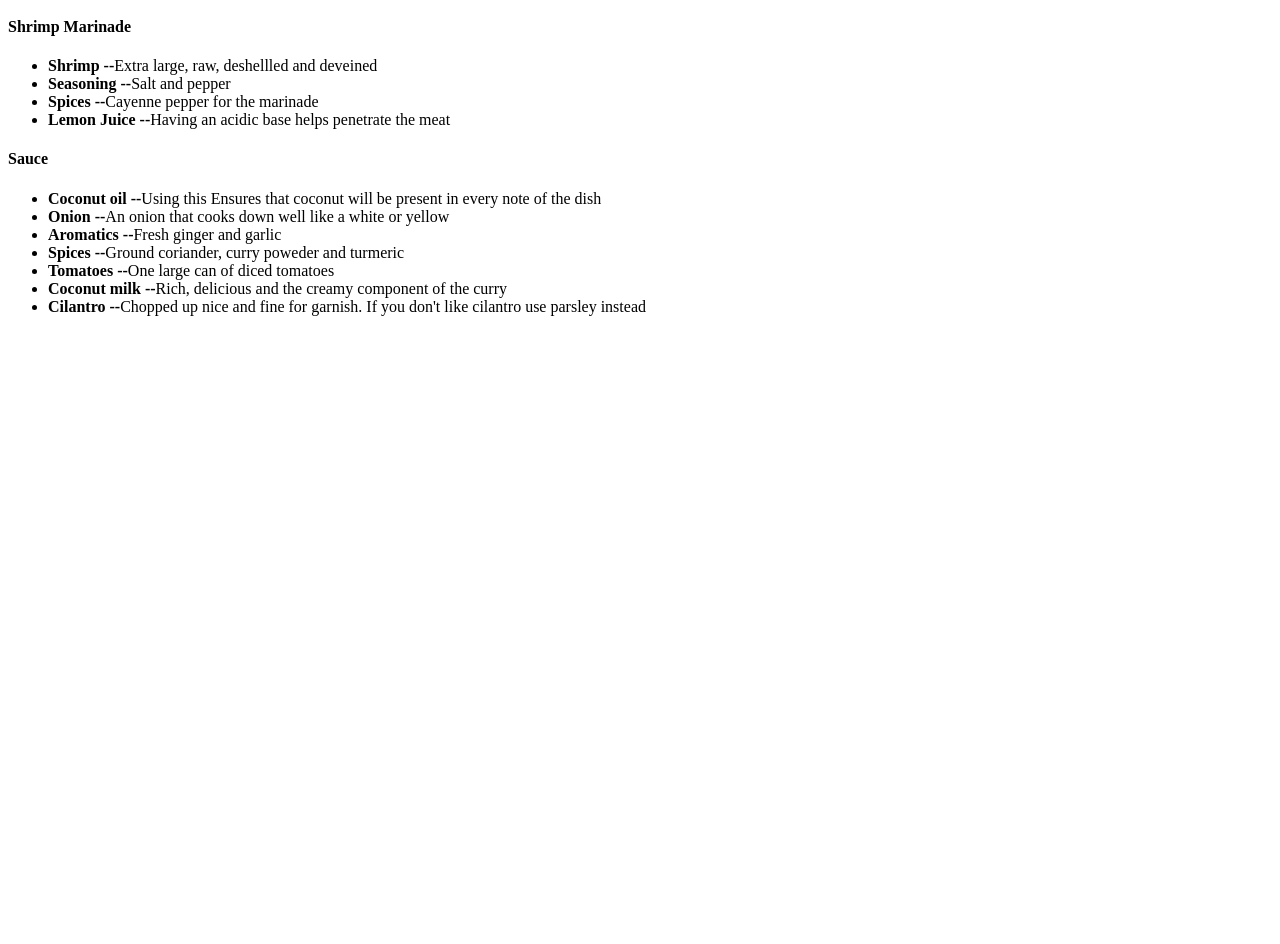
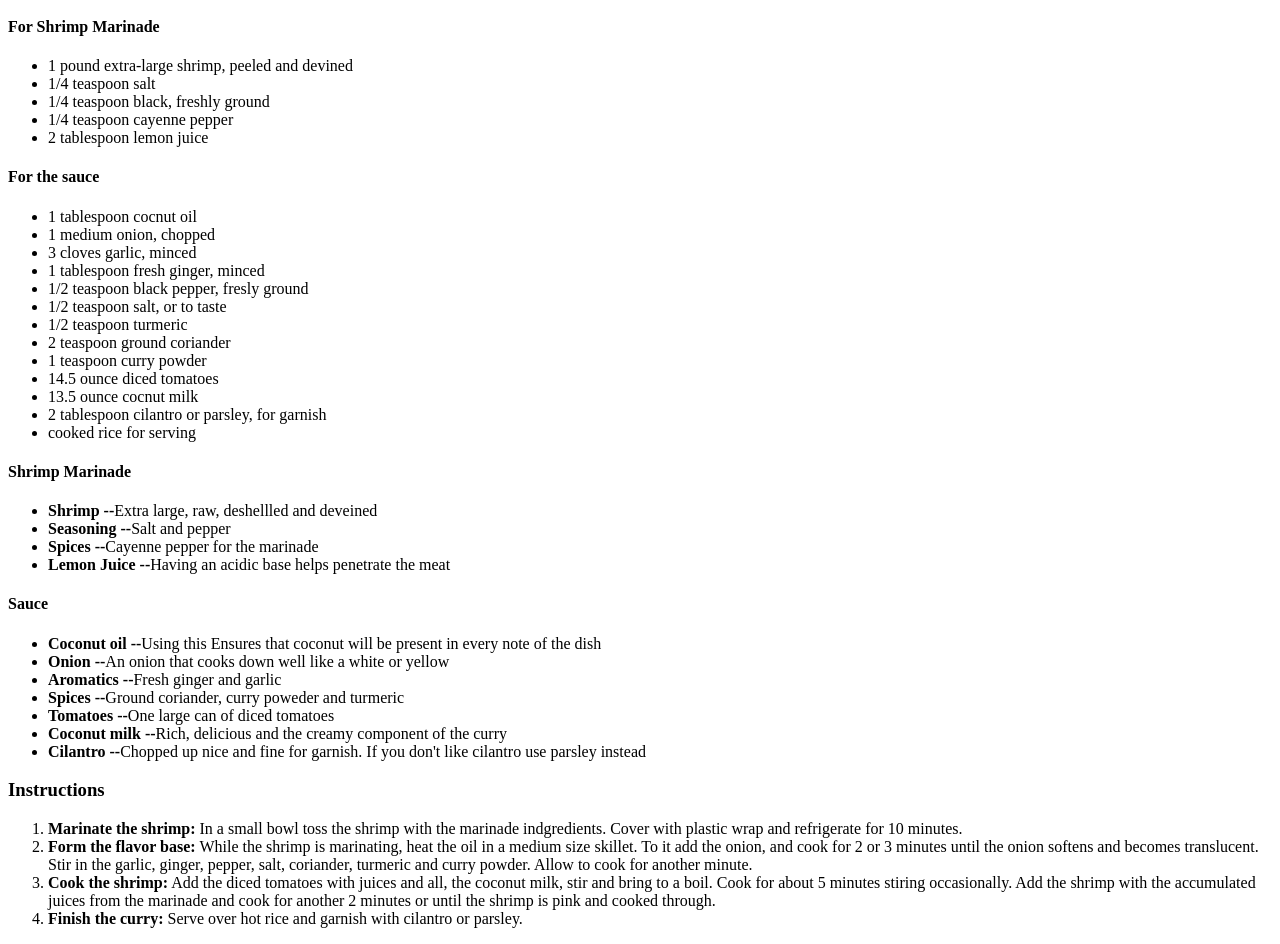
Before and after one commit to JoshuaKeenanDonovan/odin-recipes, a plain HTML site: page recipes/shrimpcurry.html in a window 1280 px wide. Shown: the part 462-1406 px from the top of the page. Before the commit the page ends 800 px from the top, so only its background shows below. Drawn offline with Linux system fonts and the light colour scheme.

Commit message:
Add ingredient amounts and instructions via bullet list

```diff
--- a/recipes/shrimpcurry.html
+++ b/recipes/shrimpcurry.html
@@ -12,6 +12,35 @@
         <p>A tangy shrimp dish with a creamy sauce with some kick that is best served over rice</p>
 
     <h3>Indgredients</h3>
+
+    <h4>For Shrimp Marinade</h4>
+        <ul>
+            <li>1 pound extra-large shrimp, peeled and devined</li>
+            <li>1/4 teaspoon salt</li>
+            <li>1/4 teaspoon black, freshly ground</li>
+            <li>1/4 teaspoon cayenne pepper</li>
+            <li>2 tablespoon lemon juice</li>
+        </ul>
+
+    <h4>For the sauce</h4>
+        <ul>
+            <li>1 tablespoon cocnut oil</li>
+            <li>1 medium onion, chopped</li>
+            <li>3 cloves garlic, minced</li>
+            <li>1 tablespoon fresh ginger, minced</li>
+            <li>1/2 teaspoon black pepper, fresly ground</li>
+            <li>1/2 teaspoon salt, or to taste</li>
+            <li>1/2 teaspoon turmeric</li>
+            <li>2 teaspoon ground coriander</li>
+            <li>1 teaspoon curry powder</li>
+            <li>14.5 ounce diced tomatoes</li>
+            <li>13.5 ounce cocnut milk</li>
+            <li>2 tablespoon cilantro or parsley, for garnish</li>
+            <li>cooked rice for serving</li>
+
+        </ul>
+
+
 
     <h4>Shrimp Marinade</h4>
         <ul>
@@ -30,5 +59,16 @@
             <li><strong>Coconut milk --</strong>Rich, delicious and the creamy component of the curry</li>
             <li><strong>Cilantro --</strong>Chopped up nice and fine for garnish.  If you don't like cilantro use parsley instead</li>
         </ul>
+
+
+    <h3>Instructions</h3>
+        <ol>
+            <li><strong>Marinate the shrimp:</strong> In a small bowl toss the shrimp with the marinade indgredients.  Cover with plastic wrap and refrigerate for 10 minutes.</li>
+            <li><strong>Form the flavor base:</strong> While the shrimp is marinating, heat the oil in a medium size skillet. To it add the onion, and cook for 2 or 3 minutes until the onion softens and becomes translucent.  Stir in the garlic, ginger, pepper, salt, coriander, turmeric and curry powder.  Allow to cook for another minute.</li>
+            <li><strong>Cook the shrimp:</strong> Add the diced tomatoes with juices and all, the coconut milk, stir and bring to a boil.  Cook for about 5 minutes stiring occasionally.  Add the shrimp with the accumulated juices from the marinade and cook for another 2 minutes or until the shrimp is pink and cooked through.</li>
+            <li><strong>Finish the curry:</strong> Serve over hot rice and garnish with cilantro or parsley.</li>
+        </ol>
+
+
 </body>
 </html>
```
